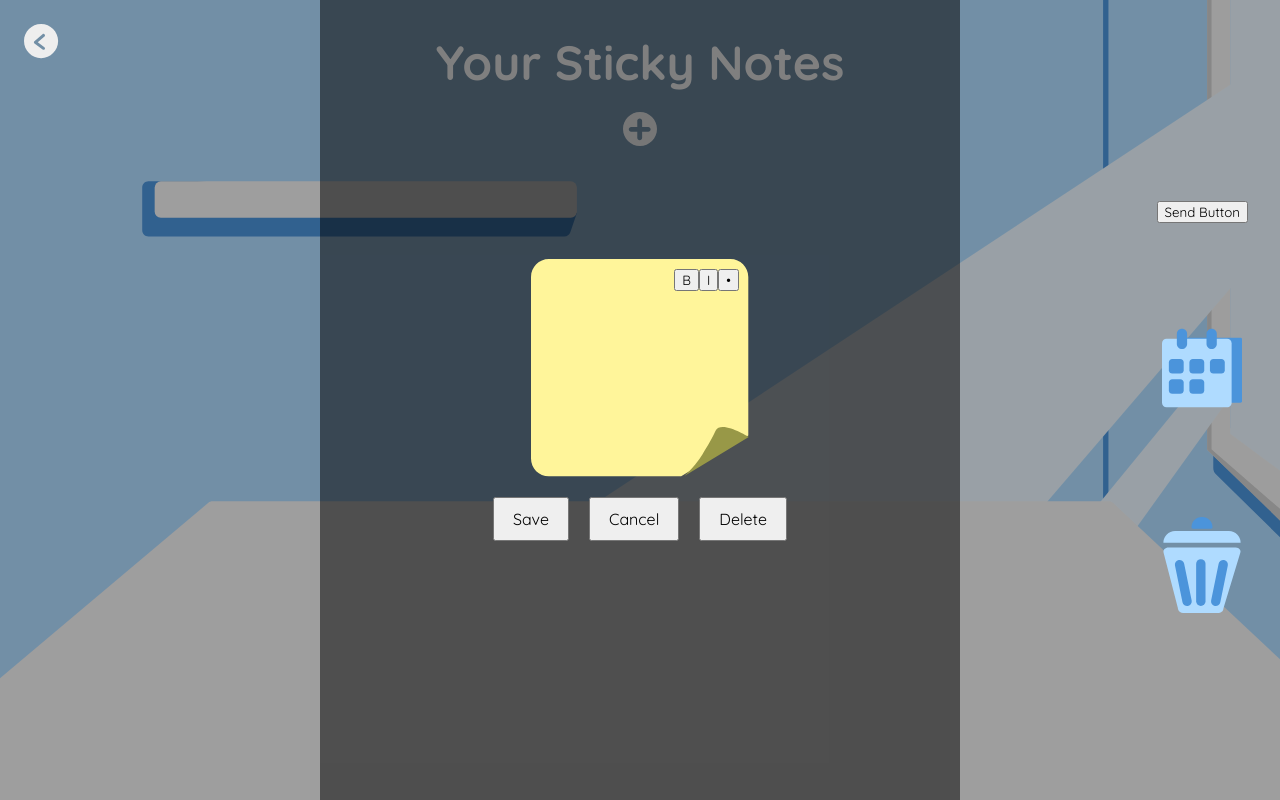
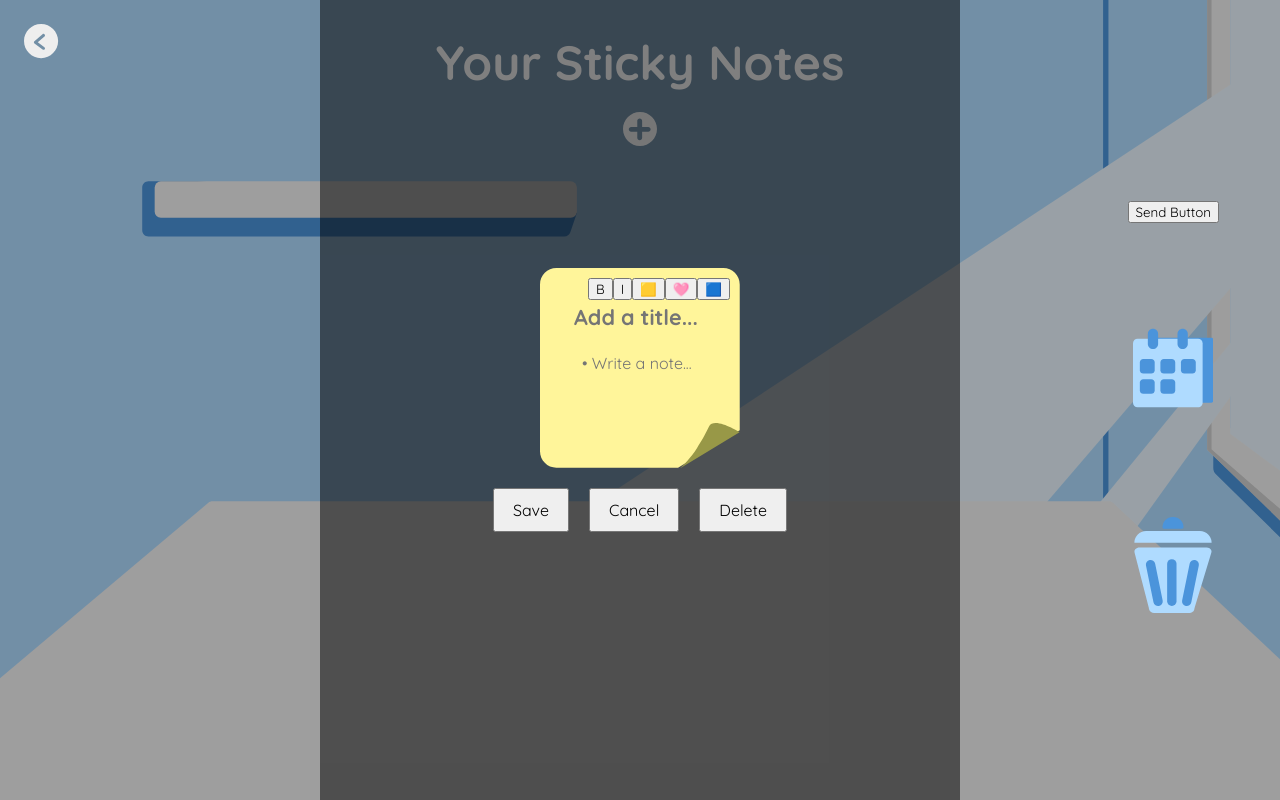
Before and after one commit to reesestic/ClockIn, a React (Vite) app in the folder frontend/: page /sticky-notes in a window 1280 px wide. Both pictures are taken after a click on the button "New Note". Built offline with nearby package versions, Linux system fonts and the light colour scheme; no server answers.

Commit message:
Added some styling to sticky notes changes

```diff
--- a/frontend/src/components/stickyNoteComponents/StickyNoteContainer.tsx
+++ b/frontend/src/components/stickyNoteComponents/StickyNoteContainer.tsx
@@ -6,10 +6,9 @@ import type { Note } from "../../types/Note";
 type StickyNoteContainerProps = {
     notes: Note[];
     onNoteClick: (note: Note) => void;
-    onColorChange: (noteId: string, color: string) => void;
 };
 
-export default function StickyNoteContainer({notes, onNoteClick, onColorChange }: StickyNoteContainerProps)
+export default function StickyNoteContainer({notes, onNoteClick }: StickyNoteContainerProps)
 {
 
     return (
@@ -19,7 +18,6 @@ export default function StickyNoteContainer({notes, onNoteClick, onColorChange }
                     key={note.id}
                     note={note}
                     onClick={() => onNoteClick(note)}
-                    onColorChange={onColorChange}
                 />
             ))}
         </>
--- a/frontend/src/components/stickyNoteComponents/StickyNoteEditable.tsx
+++ b/frontend/src/components/stickyNoteComponents/StickyNoteEditable.tsx
@@ -2,10 +2,14 @@ import StickyNoteFrame from "./StickyNoteFrame";
 import type { Note } from "../../types/Note";
 import styled from "styled-components"
 import { StickyNoteThemes } from "../../types/StickyNoteThemes";
+import React from "react";
+import type {StickyNoteColor} from "../../types/StickyNoteThemes";
 
 const TitleInput = styled.input`
-  font-size: 1rem;
+    font-size: 1.35rem;
     font-weight: bold;
+    margin: 1rem 0 0.6rem;
+
     border: none;
     background: transparent;
 
@@ -15,41 +19,78 @@ const TitleInput = styled.input`
 `;
 
 const ContentTextarea = styled.textarea`
+    font-size: 1rem;
+    line-height: 1.5;
+
     border: none;
     resize: none;
     background: transparent;
+
+    padding-left: 1rem;
 
     &:focus {
     outline: none;
     }
 `;
 
-const EditMenu = () => {
+const EditMenu = ({
+                      noteId,
+                      onColorChange
+                  }: {
+    noteId: string;
+    onColorChange: (noteId: string, color: StickyNoteColor) => void;
+}) => {
     return (
         <div>
             <button>B</button>
             <button>I</button>
-            <button>•</button>
+
+            <button onClick={() => onColorChange(noteId, "yellow")}>
+                🟨
+            </button>
+
+            <button onClick={() => onColorChange(noteId, "pink")}>
+                🩷
+            </button>
+
+            <button onClick={() => onColorChange(noteId, "blue")}>
+                🟦
+            </button>
         </div>
-    )
-}
+    );
+};
 
 type Props = {
     note: Note;
     onChange: (title: string, content: string) => void;
+    onColorChange: (noteId: string, color: StickyNoteColor) => void;
 };
 
-export default function StickyNoteEditable({ note, onChange }: Props) {
+export default function StickyNoteEditable({ note, onChange, onColorChange }: Props) {
+    const handleKeyDown = (e: React.KeyboardEvent<HTMLTextAreaElement>) => {
+        if (e.key === "Enter") {
+            e.preventDefault();
+
+            const newContent = note.content + "\n• ";
+            onChange(note.title, newContent);
+        }
+    };
+
     return (
-        <StickyNoteFrame theme={StickyNoteThemes[note.color]} menu={<EditMenu/>}>
+        <StickyNoteFrame theme={StickyNoteThemes[note.color]}
+             menu={<EditMenu noteId={note.id!} onColorChange={onColorChange}/>}
+        >
             <TitleInput
                 value={note.title}
                 onChange={(e) => onChange(e.target.value, note.content)}
+                placeholder=" Add a title..."
             />
 
             <ContentTextarea
                 value={note.content}
                 onChange={(e) => onChange(note.title, e.target.value)}
+                onKeyDown={handleKeyDown}
+                placeholder="• Write a note..."
             />
         </StickyNoteFrame>
     );
--- a/frontend/src/components/stickyNoteComponents/StickyNoteFrame.tsx
+++ b/frontend/src/components/stickyNoteComponents/StickyNoteFrame.tsx
@@ -5,13 +5,13 @@ import type { StickyNoteTheme } from "../../types/StickyNoteThemes";
 
 const NoteWrapper = styled.div`
     position: relative;
-    width: clamp(200px, 17vw, 300px);
+    width: clamp(200px, 15vw, 300px);
     aspect-ratio: 1;
 `;
 
 const NoteContent = styled.div<{textColor: string}>`
     position: absolute;
-    inset: 20% 15% 15% 15%;
+    inset: 9% 9% 9% 13%;
 
     display: flex;
     flex-direction: column;
--- a/frontend/src/components/stickyNoteComponents/StickyNoteOverlay.tsx
+++ b/frontend/src/components/stickyNoteComponents/StickyNoteOverlay.tsx
@@ -6,6 +6,7 @@ import {
     SaveButton,
     DeleteButton
 } from "../../pages/StickyNoteHome.styles";
+import type { StickyNoteColor } from "../../types/StickyNoteThemes";
 
 import type { Note } from "../../types/Note";
 
@@ -15,9 +16,10 @@ type Props = {
     onSave: () => void;
     onCancel: () => void;
     onDelete: () => void;
+    onColorChange: (noteId: string, color: StickyNoteColor) => void;
 };
 
-export default function StickyNoteOverlay({note, onChange, onSave, onCancel, onDelete}: Props)
+export default function StickyNoteOverlay({note, onChange, onSave, onCancel, onDelete, onColorChange}: Props)
 {
 
     return (
@@ -26,6 +28,7 @@ export default function StickyNoteOverlay({note, onChange, onSave, onCancel, onD
                 <ExpandedStickyNote
                     note={note}
                     onChange={onChange}
+                    onColorChange={onColorChange}
                 />
 
                 <OverlayButtons>
--- a/frontend/src/pages/StickyNoteHome.styles.ts
+++ b/frontend/src/pages/StickyNoteHome.styles.ts
@@ -14,14 +14,14 @@ export const PageBackButton = styled(BackButton)`
 export const PageTitle = styled.h1`
     text-align: center;
     font-size: clamp(0.8rem, 3rem, 4rem);
-    margin: 2rem 0 0rem;
+    margin: 2rem 0 0;
     color: white;
 `
 export const StyledStickyNoteContainer = styled(StickyNoteContainer)`
     display: flex;
     flex-wrap: wrap;
-    gap: 30px;
-    padding: 40px;
+    gap: 1rem;
+    padding: 1rem;
     min-height: 60vh;
 `;
 
@@ -40,6 +40,7 @@ export const NotesAndButtonsLayout = styled.div`
     min-height: 60vh;
     align-items: flex-start;
     gap: 20px;
+    padding: 0 2rem 0.5rem 0;
 `;
 
 export const NotesBoard = styled.div`
@@ -49,8 +50,8 @@ export const NotesBoard = styled.div`
     justify-content: center;
     align-content: flex-start;
 
-    gap: 30px;
-    padding: 2rem 0.5rem;
+    gap: 1rem;
+    padding: 0.5rem 1rem 0.5rem;
 `;
 
 export const ActionColumn = styled.div`
--- a/frontend/src/pages/StickyNoteHome.tsx
+++ b/frontend/src/pages/StickyNoteHome.tsx
@@ -97,6 +97,13 @@ export function StickyNoteHome() {
             )
         );
 
+        // update the open editable note
+        setActiveNote(prev =>
+            prev && prev.id === noteId
+                ? { ...prev, color }
+                : prev
+        );
+
         try {
             await changeColor(noteId, color);
         } catch (error) {
@@ -136,8 +143,6 @@ export function StickyNoteHome() {
                         <StyledStickyNoteContainer
                             notes={notes}
                             onNoteClick={setActiveNote}
-                            onColorChange={handleColorChange}
-
                         />
                     </NotesBoard>
 
@@ -157,6 +162,7 @@ export function StickyNoteHome() {
                         onSave={handleSaveNote}
                         onCancel={handleCancelNote}
                         onDelete={handleDeleteNote}
+                        onColorChange={handleColorChange}
                     />
                 )}
 
```
Also changed, not shown: frontend/src/components/stickyNoteComponents/StickyNoteViewOnly.tsx (+66 -65 lines). Lines whose indentation alone changed are shown as unchanged.
